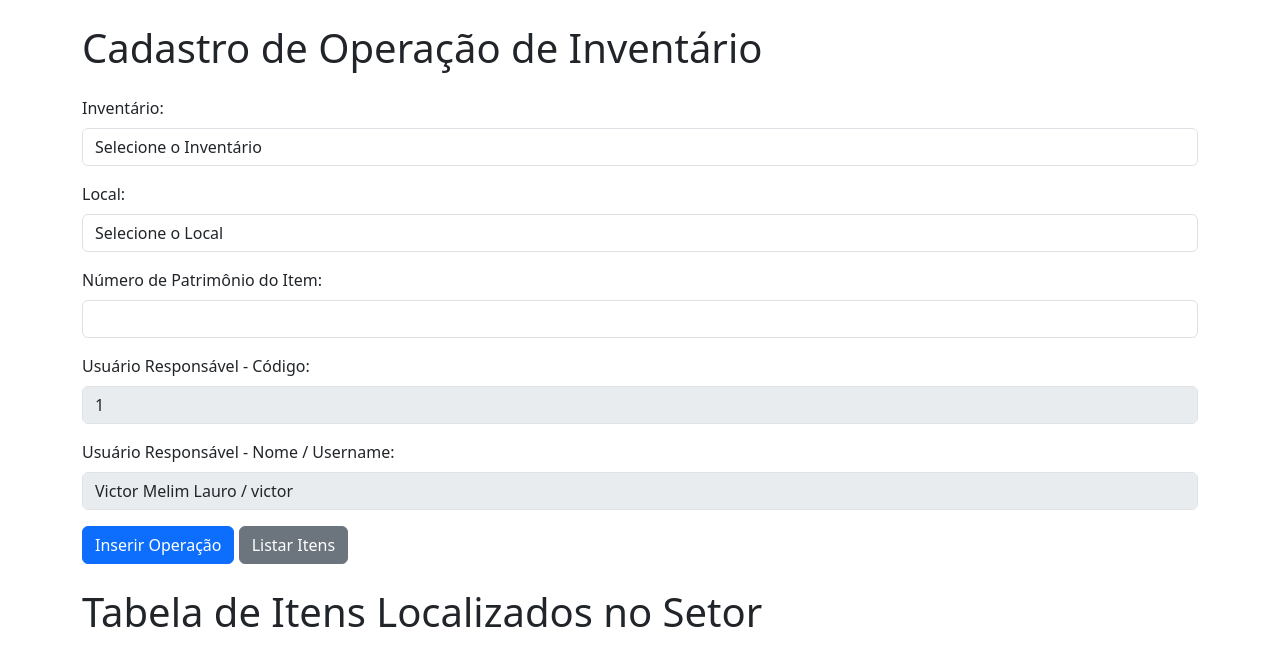
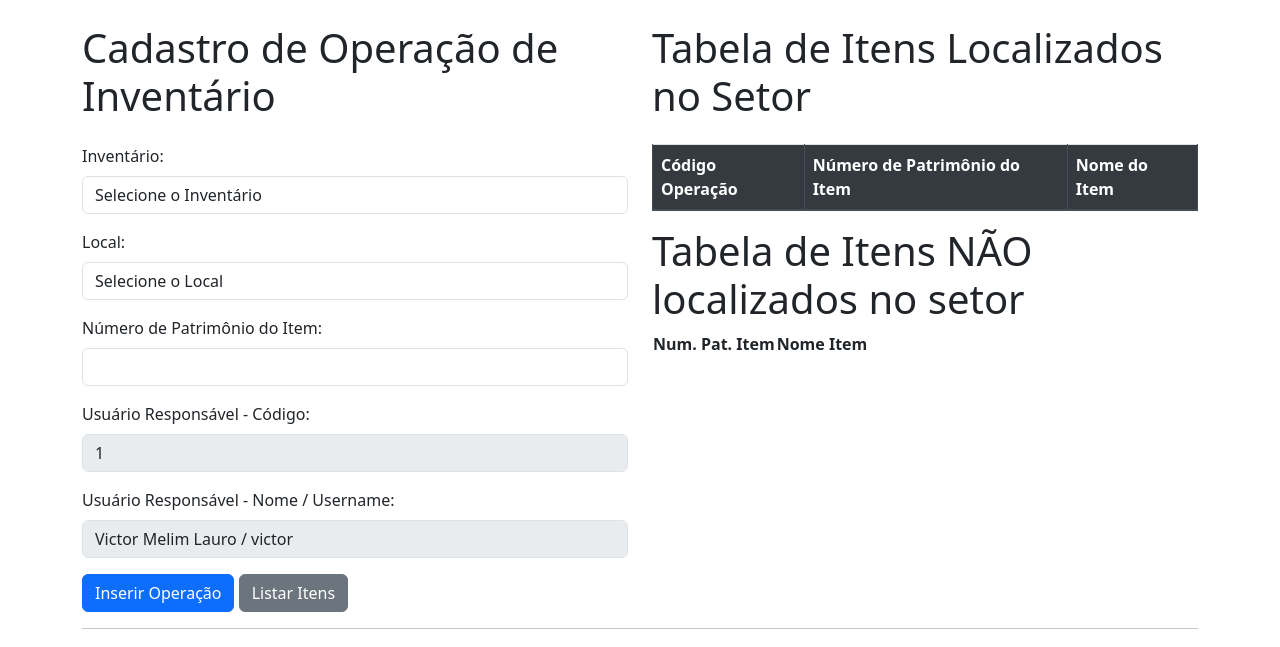
Before and after one commit to victormelimlauro/SIGPAT, a PHP site: page /modulos/operacoes_inventarios/cadastrar_operacao.php?listar=true in a window 1280 px wide. Shown: the part 142-789 px from the top of the page. Run offline with PHP 8.4, Linux system fonts and the light colour scheme; a user stored in the database is signed in; data comes from the database, SQL or seed files in the repository; data that the repository does not hold is empty.

Commit message:
bootstrap colunas

```diff
--- a/modulos/operacoes_inventarios/cadastrar_operacao.php
+++ b/modulos/operacoes_inventarios/cadastrar_operacao.php
@@ -145,7 +145,11 @@ try {
 <?php include '../../includes/cabecalho.php' ?>
     <div class="container">
 
-        <main>
+        <div class="row">
+        <div class="col">
+         <main>
+
+
             <h1 class="mt-4 mb-4">Cadastro de Operação de Inventário</h1>
             <form method="post" action="cadastrar_operacao.php?salvar=true">
                 <div class="form-group">
@@ -192,6 +196,10 @@ try {
             </form>
         </main>
 
+        </div>
+
+        <div class="col">
+
         <h1 class="mt-4 mb-4">Tabela de Itens Localizados no Setor</h1>
         <table class="table table-bordered table-striped">
             <thead class="thead-dark">
@@ -229,7 +237,9 @@ try {
                     <?php endfor ?>
                 </tbody>
             </table>
-        </main>
+        </div>
+
+        </div>
 
         <?php include '../../includes/rodape.php' ?>
     </body>
```
